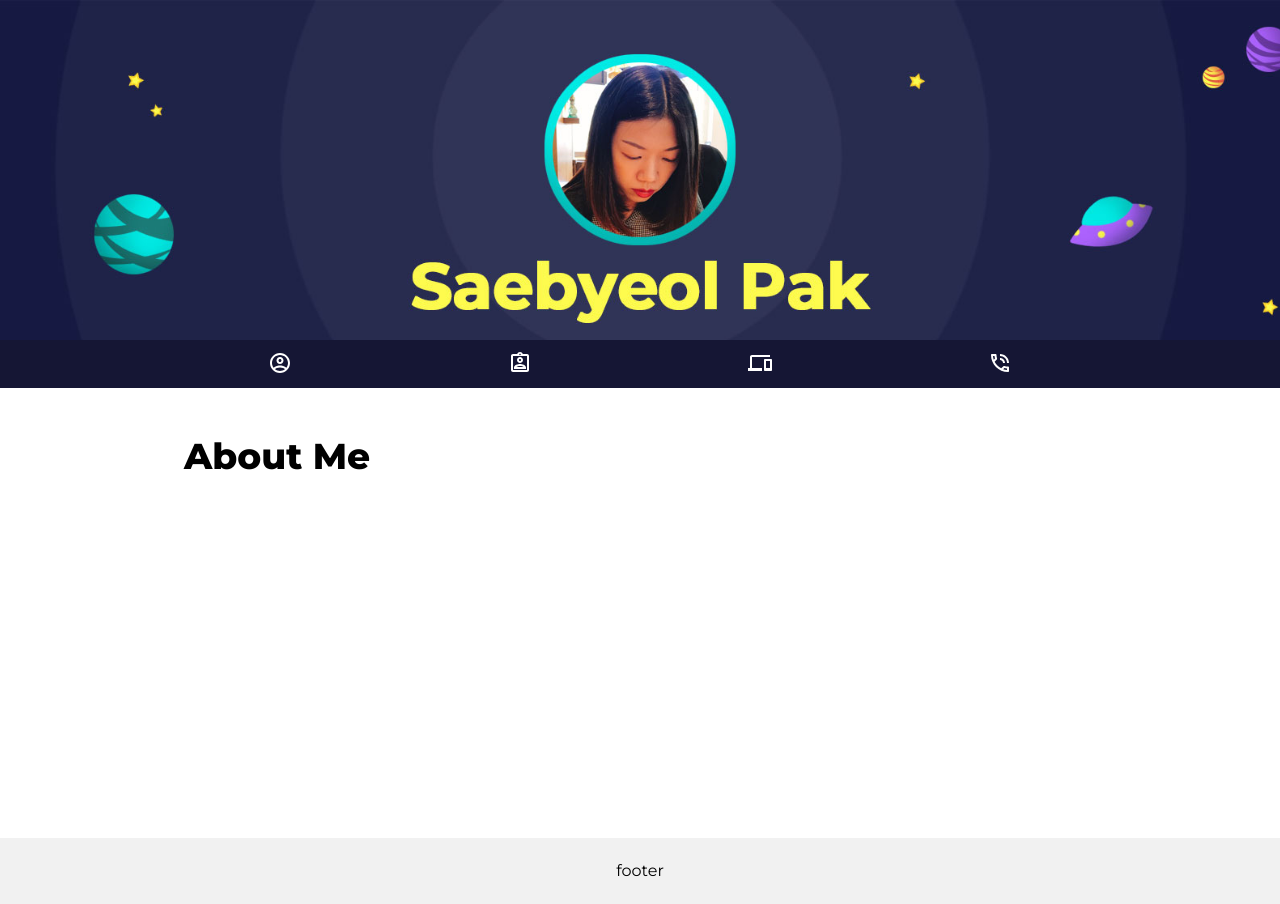
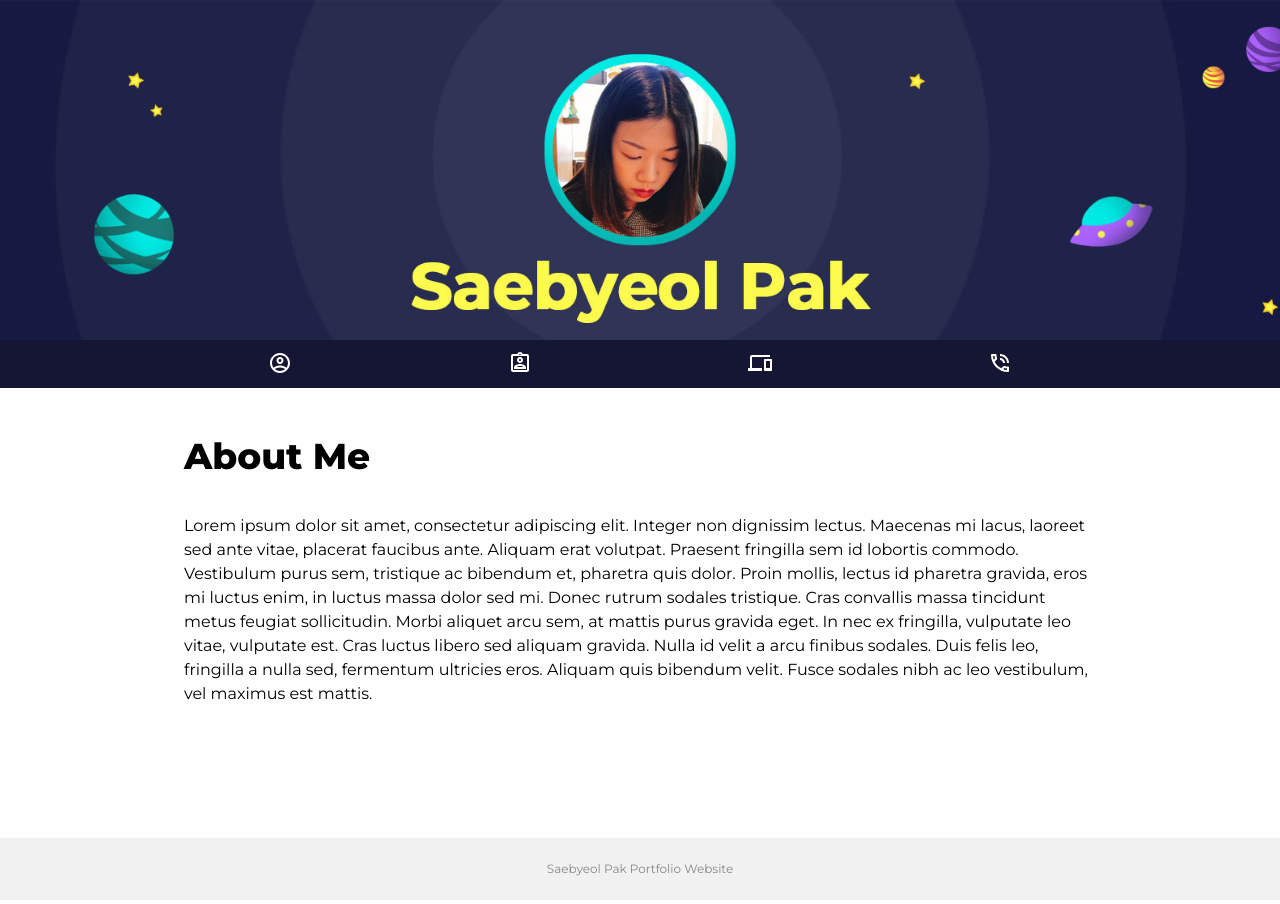
Before and after one commit to saepak/portfolio, a React (Create React App) app: page / in a window 1280 px wide. Built offline with nearby package versions, Linux system fonts and the light colour scheme.

Commit message:
added footer

```diff
--- a/src/App.css
+++ b/src/App.css
@@ -46,6 +46,13 @@
   }
 }
 
+
+/***  About Me  ***/
+
+.aboutMeBox p {
+  text-align: left!important;
+  line-height: 1.5;
+}
 
 /***  Nav ***/
 
@@ -223,4 +230,6 @@
   width: 100%;
   padding: 25px 0;
   background-color: #f1f1f1;
+  font-size: 12px;
+  color: #888;
 }
--- a/src/components/contents/AboutMe.js
+++ b/src/components/contents/AboutMe.js
@@ -7,6 +7,7 @@ const AboutMe = () => {
         <Container className="subBox" maxWidth="md">
             <div className="aboutMeBox">
                 <h1 className="subTitle">About Me</h1>
+                <p>Lorem ipsum dolor sit amet, consectetur adipiscing elit. Integer non dignissim lectus. Maecenas mi lacus, laoreet sed ante vitae, placerat faucibus ante. Aliquam erat volutpat. Praesent fringilla sem id lobortis commodo. Vestibulum purus sem, tristique ac bibendum et, pharetra quis dolor. Proin mollis, lectus id pharetra gravida, eros mi luctus enim, in luctus massa dolor sed mi. Donec rutrum sodales tristique. Cras convallis massa tincidunt metus feugiat sollicitudin. Morbi aliquet arcu sem, at mattis purus gravida eget. In nec ex fringilla, vulputate leo vitae, vulputate est. Cras luctus libero sed aliquam gravida. Nulla id velit a arcu finibus sodales. Duis felis leo, fringilla a nulla sed, fermentum ultricies eros. Aliquam quis bibendum velit. Fusce sodales nibh ac leo vestibulum, vel maximus est mattis.</p>
             </div>
         </Container>
     )
--- a/src/components/layout/Footer.js
+++ b/src/components/layout/Footer.js
@@ -3,7 +3,7 @@ import React from 'react'
 const Footer = () => {
     return (
         <div className="footerBox">
-            footer
+            Saebyeol Pak Portfolio Website
         </div>
     )
 }
```
